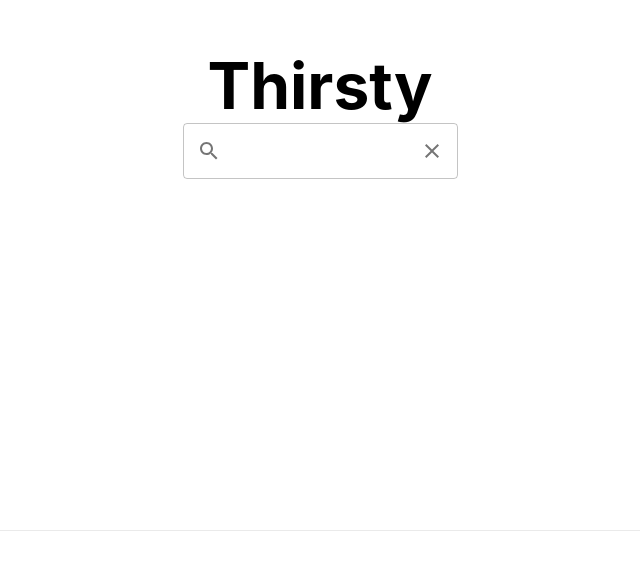
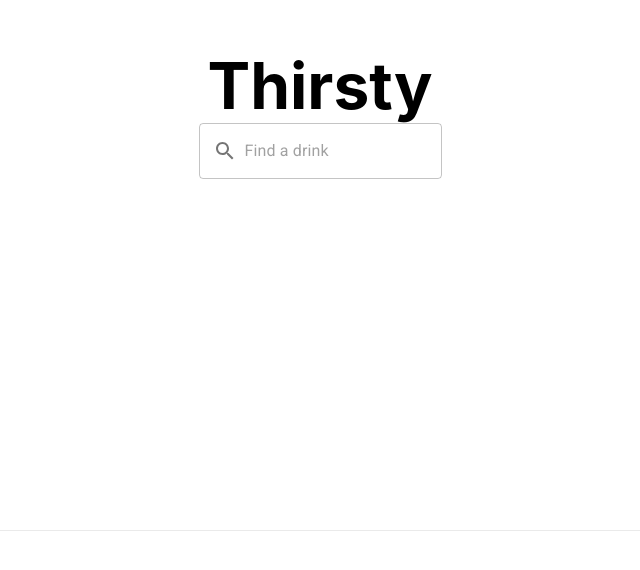
Before and after one commit to heislercreative/thirsty, a Next.js app: page / in a window 1280 px wide. Shown: the part 270-840 px from the top of the page, without its empty margins (320-960 px from the left). Built offline with nearby package versions, Linux system fonts and the light colour scheme.

Commit message:
Add search placholder & adjust adornments

```diff
--- a/src/pages/index.tsx
+++ b/src/pages/index.tsx
@@ -1,4 +1,4 @@
-import { InputAdornment, TextField } from '@mui/material';
+import { CircularProgress, InputAdornment, TextField } from '@mui/material';
 import { Close, Search } from '@mui/icons-material';
 import type { NextPage } from 'next';
 import Head from 'next/head';
@@ -11,6 +11,7 @@ import styles from '../styles/Home.module.scss';
 const Home: NextPage = () => {
   const router = useRouter();
   const [searchTerm, setSearchTerm] = useState('');
+  const [loading, setLoading] = useState(false);
   const [results, setResults] = useState<Cocktail[]>([]);
 
   const clearSearch = () => setSearchTerm('');
@@ -18,16 +19,27 @@ const Home: NextPage = () => {
   const fetchResults = useCallback(async () => {
     const drinks = await searchCocktails(searchTerm);
     setResults(drinks);
+    setLoading(false);
   }, [searchTerm]);
 
   const routeToResult = (result: Cocktail) => {
     router.push(`/cocktails/${result.idDrink}`);
   };
 
+  const EndAdornment = () =>
+    searchTerm.length > 0 ? (
+      <InputAdornment position="end" onClick={clearSearch}>
+        {loading ? <CircularProgress /> : <Close />}
+      </InputAdornment>
+    ) : (
+      <></>
+    );
+
   useEffect(() => {
     let searchTimeout: NodeJS.Timeout;
 
     if (searchTerm.length > 0) {
+      setLoading(true);
       searchTimeout = setTimeout(() => fetchResults(), 200);
     } else {
       setResults([]);
@@ -47,20 +59,17 @@ const Home: NextPage = () => {
         <h1 className={styles.title}>Thirsty</h1>
 
         <TextField
+          value={searchTerm}
+          onChange={e => setSearchTerm(e.target.value)}
+          placeholder="Find a drink"
           InputProps={{
             startAdornment: (
               <InputAdornment position="start">
                 <Search />
               </InputAdornment>
             ),
-            endAdornment: (
-              <InputAdornment position="end" onClick={clearSearch}>
-                <Close />
-              </InputAdornment>
-            ),
+            endAdornment: <EndAdornment />,
           }}
-          value={searchTerm}
-          onChange={e => setSearchTerm(e.target.value)}
         ></TextField>
 
         <div className={styles.grid}>
```
